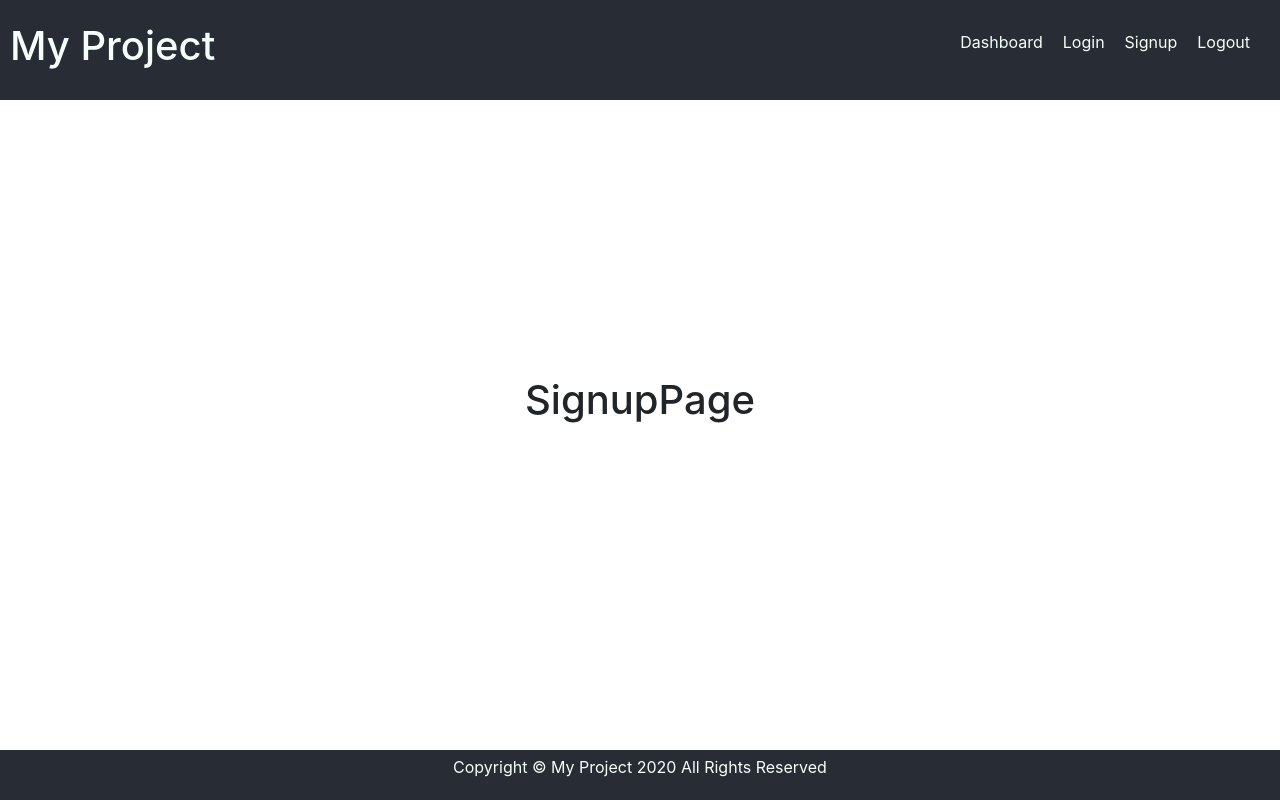
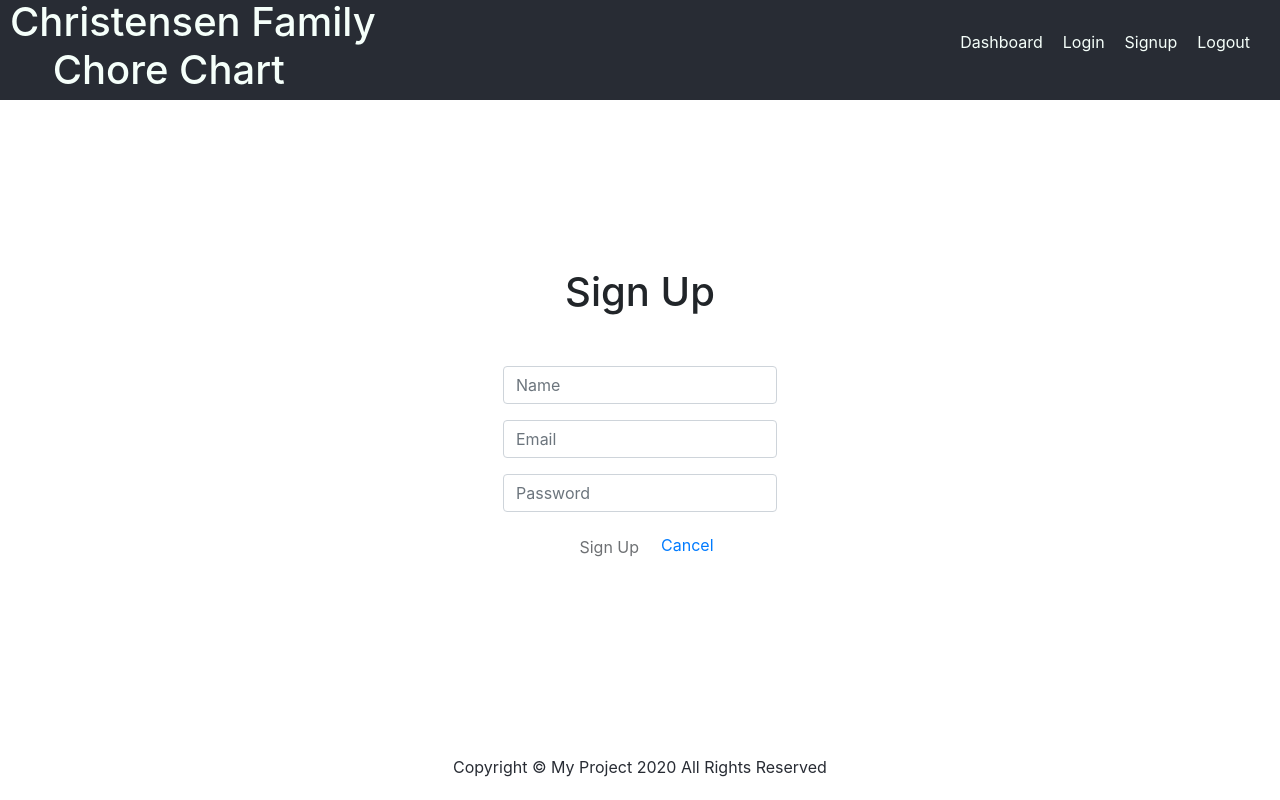
Before and after one commit to tyree83/project-3-frontend, a React (Create React App) app: page /signup in a window 1280 px wide. Built offline with nearby package versions, Linux system fonts and the light colour scheme.

Commit message:
added user function login logout

```diff
--- a/src/components/Footer/Footer.css
+++ b/src/components/Footer/Footer.css
@@ -1,7 +1,6 @@
 .Footer {
     display: flex;
-    background-color: #282c34;
-    color: mintcream;
+    color: #282c34;
     justify-content: center;
     align-items: center;
     height: 50px;
--- a/src/components/Header/Header.js
+++ b/src/components/Header/Header.js
@@ -5,7 +5,7 @@
     return (
         <header className="Header">
             <Link to="/">
-                <h1>My Project</h1>
+                <h1>Christensen Family<br/>&nbsp;&nbsp;&nbsp;&nbsp;Chore Chart</h1>
             </Link>
             <nav>
                 <ul className="NavLinks">
--- a/src/pages/SignupPage.js
+++ b/src/pages/SignupPage.js
@@ -1,9 +1,64 @@
-import '../index.css'
+import { signup } from '../services/userService';
+import { useState } from 'react';
+import { Link } from 'react-router-dom';
 
 export default function SignupPage(props) {
+
+    const [ formState, setFormState ] = useState({
+        name: "",
+        email: "",
+        password: ""
+    })
+
+    function formValid(){
+        return !!(formState.name && formState.email && formState.password)
+    };
+
+    function handleChange(event){
+        setFormState(prevState => ({
+            ...prevState,
+            [event.target.name]: event.target.value
+        }))
+    };
+
+    async function handleSubmit(event){
+        event.preventDefault();
+        if(!formValid()) return;
+        try{
+            await signup(formState);
+            // calling a helper function defined in app.js to add user to state
+        } catch (error) {
+            alert(error.message);
+        }
+    };
+
     return (
         <main className='Page'>
-            <h1>SignupPage</h1>
+            <h1>Sign Up</h1>
+            <form onSubmit={handleSubmit}>
+          <div className="form-group">
+            <div className="col-sm-12">
+              <input name="name" type="text" className="form-control" placeholder="Name" value={formState.name} onChange={handleChange} />
+            </div>
+          </div>
+          <div className="form-group">
+            <div className="col-sm-12">
+              <input name="email" type="email" className="form-control" placeholder="Email" value={formState.email} onChange={handleChange} />
+            </div>
+          </div>
+          <div className="form-group">
+            <div className="col-sm-12">
+              <input name="password" type="password" className="form-control" placeholder="Password" value={formState.password} onChange={handleChange} />
+            </div>
+          </div>
+          <div className="form-group">
+            <div className="col-sm-12 text-center">
+              <input disabled={!formValid()} type="submit" className="btn btn-default" value="Sign Up" />
+              &nbsp;&nbsp;
+              <Link to='/'>Cancel</Link>
+            </div>
+          </div>
+        </form>
         </main>
     )
 }
--- a/src/services/tokenService.js
+++ b/src/services/tokenService.js
@@ -1,6 +1,10 @@
-function setToken(){
-
-};
+function setToken(token) {
+    if (token) {
+      localStorage.setItem('token', token);
+    } else {
+      localStorage.removeItem('token');
+    }
+  }
 
 function getUserFromToken(){
 
@@ -11,7 +15,7 @@
 };
 
 function removeToken(){
-
+    localStorage.removeItem('token');
 };
 
 export {
--- a/src/services/userService.js
+++ b/src/services/userService.js
@@ -1,4 +1,35 @@
-function signup(){
+import { setToken } from './tokenService';
+
+const BASE_URL = 'http://localhost:3001/api/users';
+
+function signup(user) {
+    return fetch(BASE_URL + '/signup', {
+        method: 'POST',
+        headers: {
+            'Content-Type': 'Application/json'
+        },
+        body: JSON.stringify(user)
+    }).then(response => {
+        if(response.ok) return response.json();
+        throw new Error('Email already taken');
+    }).then(({ token }) => setToken(token));
+  }
+
+
+function login(credentials){
+    return fetch(BASE_URL + '/login', {
+        method: 'POST',
+        headers: {
+            'Content-Type': 'Application/json'
+        },
+        body: JSON.stringify(credentials)
+    }).then(response => {
+        if(response.ok) return response.json();
+        throw new Error('Bad Credentials');
+    }).then(({ token }) => setToken(token));
+};
+
+function logout(){
 
 };
 
@@ -6,17 +37,9 @@
 
 };
 
-function login(){
-
-};
-
-function logout(){
-
-};
-
 export {
     signup,
-    getUser,
     login,
-    logout
+    logout,
+    getUser
 }
```
Also changed, not shown: 1 other file (tests, documents, lock files or other folders).
